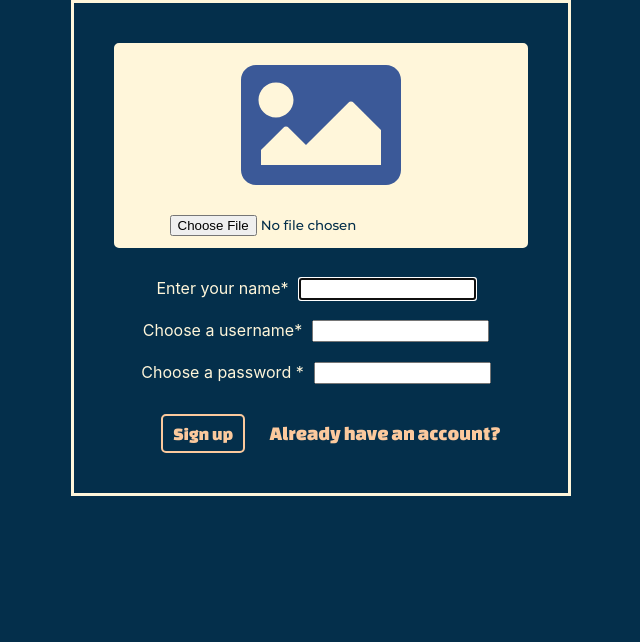
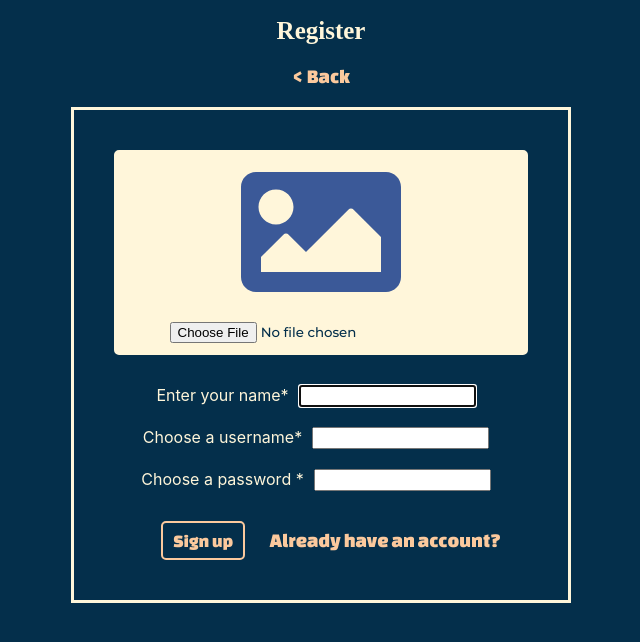
Before and after one commit to thinkful-ei-leopard/memestagram-client, a React (Create React App) app: page /register in a window 1280 px wide. Shown: the top 642 px of the page, without its empty margins (319-959 px from the left). Built offline with nearby package versions, Linux system fonts and the light colour scheme; a web font is replaced by a local one.

Commit message:
back button on login/signup

```diff
--- a/src/components/Login/Login.js
+++ b/src/components/Login/Login.js
@@ -49,6 +49,8 @@ class Login extends Component{
     console.log(error);
 
     return (
+      <>
+        <header><Link to='/'><p>{'< Back'}</p></Link></header>
         <form className='LoginForm' onSubmit={this.handleSubmit}>
 
           <p>{error}</p>
@@ -67,6 +69,7 @@ class Login extends Component{
           <Link to='/register'>Not signed up yet?</Link>
           </div>
       </form>
+     </>
     )
   }
 
--- a/src/components/SignUp/SignUp.css
+++ b/src/components/SignUp/SignUp.css
@@ -0,0 +1,3 @@
+.form-footer-button:hover {
+  cursor: pointer;
+}
--- a/src/components/SignUp/SignUp.js
+++ b/src/components/SignUp/SignUp.js
@@ -5,6 +5,8 @@ import AuthApiService from '../../services/auth-api-service'
 import Button from '../Button/Button'
 import ImageUpload from '../Image-Upload/Image-Upload'
 import ImageUploadService from '../../services/image-upload-service'
+
+import './SignUp.css'
 
 // import Spinner from '../Image-Upload/Spinner'
 // import Images from '../Image-Upload/Images'
@@ -44,6 +46,9 @@ export default class SignUp extends Component {
     render() {
        const { error } = this.state
         return (
+        <>
+          <h1>Register</h1>
+          <header><Link to='/'><p>{'< Back'}</p></Link></header>
           <form
           className='form'
           onSubmit={this.handleSubmit}
@@ -95,6 +100,7 @@ export default class SignUp extends Component {
             <Link to='/login' className='form-footer-link'>Already have an account?</Link>
           </footer>
         </form>
+      </>
         )
     }
 }
```
Lines whose indentation alone changed are shown as unchanged.
